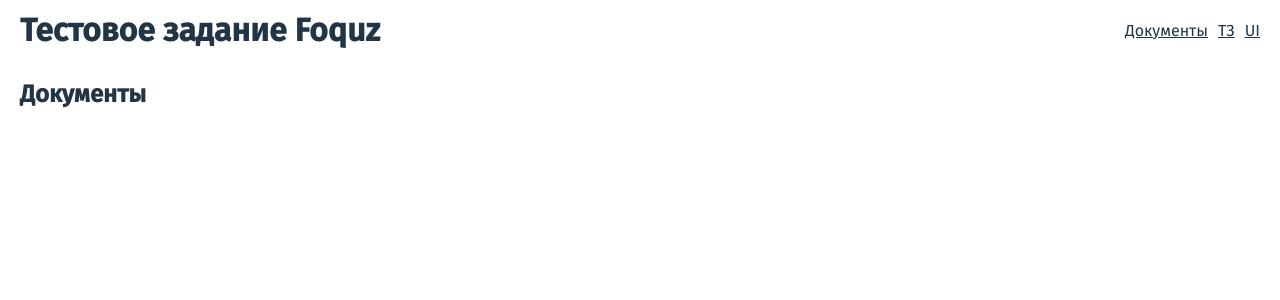
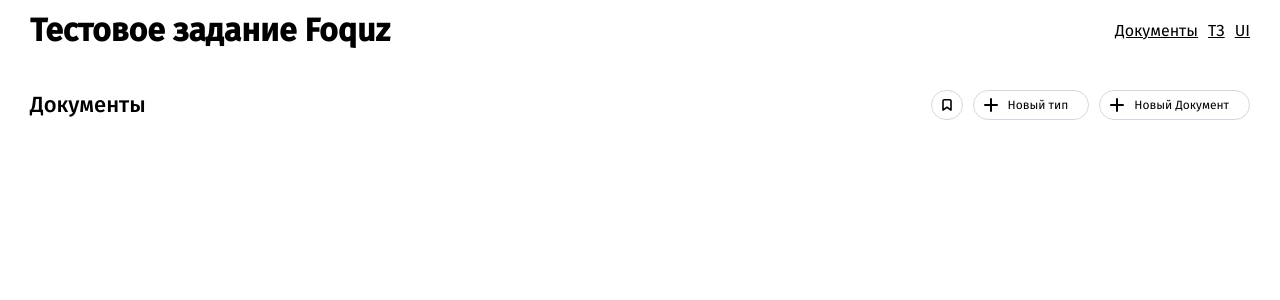
Before and after one commit to DanilChugaev/foquz-docs, a Vue app: page /docs in a window 1280 px wide. Shown: the top 300 px of the page. Built offline with nearby package versions, Linux system fonts and the light colour scheme.

Commit message:
add buttons

```diff
--- a/src/App.vue
+++ b/src/App.vue
@@ -33,7 +33,7 @@ export default {
             justify-content: space-between;
             align-items: center;
             height: 60px;
-            padding: 0 var(--spacer-d);
+            padding: 0 var(--spacer-f);
         }
 
         &__nav {
--- a/src/assets/scss/variables/colors.scss
+++ b/src/assets/scss/variables/colors.scss
@@ -1,9 +1,10 @@
 :root {
     --black-color: #000;
 
-    --text-color: #213547;
+    --text-color: var(--black-color);
     --text-hover-color: #274056;
     --link-hover-color: rgb(175, 77, 77);
+    --border-color: #D3D8DF;
 
     --indicator-shadow-color: rgba(0, 0, 0, 0.25);
 }
--- a/src/assets/scss/variables/spasers.scss
+++ b/src/assets/scss/variables/spasers.scss
@@ -3,5 +3,6 @@
     --spacer-b: 10px;
     --spacer-c: 15px;
     --spacer-d: 20px;
-    --spacer-x: 40px;
+    --spacer-f: 30px;
+    --spacer-h: 40px;
 }
--- /dev/null
+++ b/src/components/button.vue
@@ -0,0 +1,112 @@
+<template>
+    <button
+        class="button"
+        type="button"
+        :class="viewClass"
+        @click="click"
+    >
+        <span v-if="hasIconSlot" class="button__icon">
+            <slot name="icon"></slot>
+        </span>
+
+        <span v-if="hasDefaultSlot" class="button__text">
+            <slot></slot>
+        </span>
+    </button>
+</template>
+
+
+<script lang="ts">
+export default {
+    name: 'indicator',
+
+    props: {
+        hasBorder: {
+            type: Boolean,
+            default: true,
+        }
+    },
+
+    computed: {
+        /** Навешиваем классы состояний */
+        viewClass(): Array<string> {
+            const result = [];
+
+            if (this.hasIconSlot) {
+                result.push('button--has-icon');
+            }
+
+            if (this.hasDefaultSlot) {
+                result.push('button--has-default');
+            }
+
+            if (this.hasBorder) {
+                result.push('button--has-border');
+            }
+
+            return result;
+        },
+
+        /** Имеет ли кнопка содержимое в дефолтном слоте */
+        hasDefaultSlot(): boolean {
+            return Boolean(this.$slots.default);
+        },
+
+        /** Имеет ли кнопка содержимое в слоте icon */
+        hasIconSlot(): boolean {
+            return Boolean(this.$slots.icon);
+        },
+    },
+
+    methods: {
+        /** Обработчик нажатия на кнопку */
+        click(event: Event): void {
+            this.$emit('click', event);
+        },
+    },
+};
+</script>
+
+<style scoped lang="scss">
+    .button {
+        display: flex;
+        align-items: center;
+        justify-content: center;
+        font-size: 12px;
+        line-height: 108%;
+        color: var(--text-color);
+        outline: none;
+        cursor: pointer;
+        border-radius: 50px;
+        border: none;
+        min-width: 30px;
+        min-height: 30px;
+        padding: 0 var(--spacer-b);
+        background-color: transparent;
+
+        &:active {
+            transform: scale(0.96);
+        }
+
+        &__text,
+        &__icon {
+            display: flex;
+            align-items: center;
+        }
+
+        &__text {
+            padding: 0 var(--spacer-b);
+        }
+
+        &--has-default {
+        }
+
+        &--has-icon {
+
+        }
+
+        &--has-border {
+            border: 1px solid var(--border-color);
+        }
+    }
+</style>
--- a/src/components/icons/bookmark.vue
+++ b/src/components/icons/bookmark.vue
@@ -1,5 +1,5 @@
 <template>
-    <svg xmlns="http://www.w3.org/2000/svg" width="12" height="15" fill="none" stroke="currentColor">
+    <svg xmlns="http://www.w3.org/2000/svg" width="10" height="12" viewBox="0 0 12 15" fill="none" stroke="currentColor">
         <path stroke-linecap="round" stroke-linejoin="round" stroke-width="2" d="m11 13.857-5-3.571-5 3.571V2.43A1.429 1.429 0 0 1 2.429 1H9.57A1.429 1.429 0 0 1 11 2.429v11.428Z"/>
     </svg>
 </template>
--- a/src/pages/docs.vue
+++ b/src/pages/docs.vue
@@ -1,17 +1,74 @@
 <template>
     <div class="docs">
-        <h2>Документы</h2>
+        <div class="docs__header">
+            <h2 class="docs__title">Документы</h2>
+
+            <div class="docs__actions">
+                <UiButton>
+                    <template #icon>
+                        <IconBookmark />
+                    </template>
+                </UiButton>
+
+                <UiButton>
+                    <template #icon>
+                        <IconPlus slot="icon"/>
+                    </template>
+                    <template #default>
+                        Новый тип
+                    </template>
+                </UiButton>
+
+                <UiButton>
+                    <template #icon>
+                        <IconPlus slot="icon"/>
+                    </template>
+                    <template #default>
+                        Новый Документ
+                    </template>
+                </UiButton>
+            </div>
+        </div>
+
     </div>
 </template>
 
 <script lang="ts">
+import IconPlus from '~/components/icons/plus.vue';
+import IconBookmark from '~/components/icons/bookmark.vue';
+import UiButton from '~/components/button.vue';
+
 export default {
     name: 'docs',
+
+    components: {
+        IconPlus,
+        IconBookmark,
+        UiButton,
+    },
 };
 </script>
 
 <style scoped lang="scss">
     .docs {
-        padding: var(--spacer-d);
+        padding: var(--spacer-f);
+
+        &__header,
+        &__actions {
+            display: flex;
+            align-items: center;
+            justify-content: space-between;
+        }
+
+        &__title {
+            font-size: 22px;
+            line-height: 108%;
+            font-weight: 500;
+            color: var(--text-color);
+        }
+
+        &__actions {
+            gap: var(--spacer-b);
+        }
     }
 </style>
--- a/src/pages/index.vue
+++ b/src/pages/index.vue
@@ -93,14 +93,14 @@ export default {
 <style scoped lang="stylus">
     // в реальном проекте в целях сохранения производительности рендеринга стили напрямую на теги не навешиваются
     .index {
-        padding: var(--spacer-d);
+        padding: var(--spacer-f);
 
         h2 {
             margin: var(--spacer-d) 0;
         }
 
         ol, ul {
-            padding-left: var(--spacer-x);
+            padding-left: var(--spacer-h);
             margin: var(--spacer-c) 0;
         }
 
--- a/src/pages/ui.vue
+++ b/src/pages/ui.vue
@@ -22,6 +22,56 @@
             <Indicator color="#8E9CBB" />
             <Indicator color="#0066FF" />
         </div>
+
+        <div class="container">
+            <UiButton>
+                <template #icon>
+                    <IconBookmark />
+                </template>
+            </UiButton>
+
+            <UiButton>
+                <template #icon>
+                    <IconPlus slot="icon"/>
+                </template>
+                <template #default>
+                    Новый тип
+                </template>
+            </UiButton>
+
+            <UiButton>
+                <template #icon>
+                    <IconPlus slot="icon"/>
+                </template>
+                <template #default>
+                    Новый Документ
+                </template>
+            </UiButton>
+
+            <UiButton>
+                <template #icon>
+                    <IconArrow />
+                </template>
+            </UiButton>
+
+            <UiButton :has-border="false">
+                <template #icon>
+                    <IconEdit />
+                </template>
+            </UiButton>
+
+            <UiButton :has-border="false">
+                <template #icon>
+                    <IconDelete />
+                </template>
+            </UiButton>
+
+            <UiButton :has-border="false">
+                <template #icon>
+                    <IconMove />
+                </template>
+            </UiButton>
+        </div>
     </div>
 </template>
 
@@ -35,6 +85,7 @@ import IconEdit from '~/components/icons/edit.vue';
 import IconDelete from '~/components/icons/delete.vue';
 import IconMove from '~/components/icons/move.vue';
 import Indicator from '~/components/indicator.vue';
+import UiButton from '~/components/button.vue';
 
 export default {
     name: 'ui',
@@ -49,13 +100,14 @@ export default {
         IconDelete,
         IconMove,
         Indicator,
+        UiButton,
     },
 };
 </script>
 
 <style scoped lang="scss">
     .ui {
-        padding: var(--spacer-d);
+        padding: var(--spacer-f);
     }
 
     .container {
```
